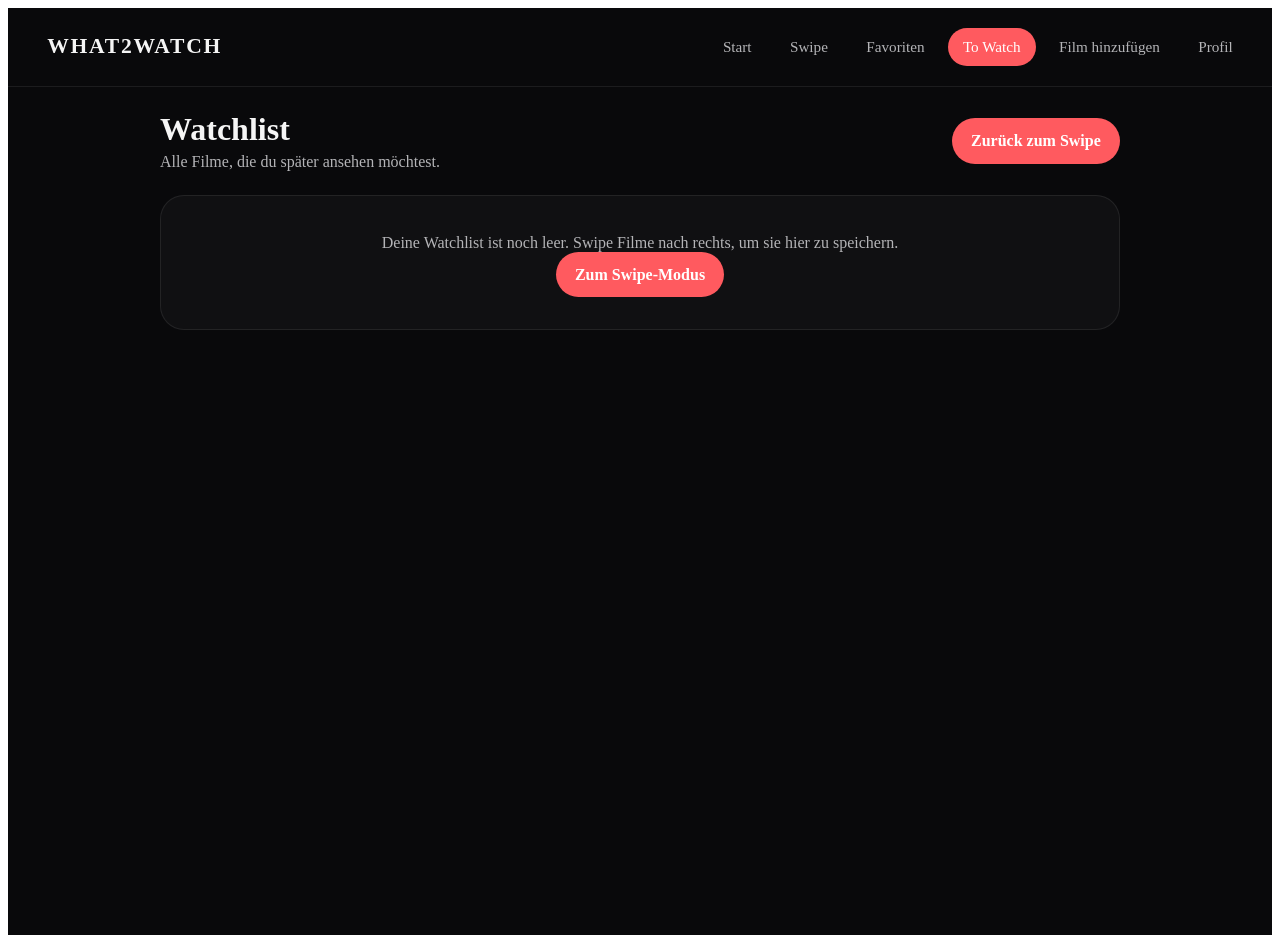
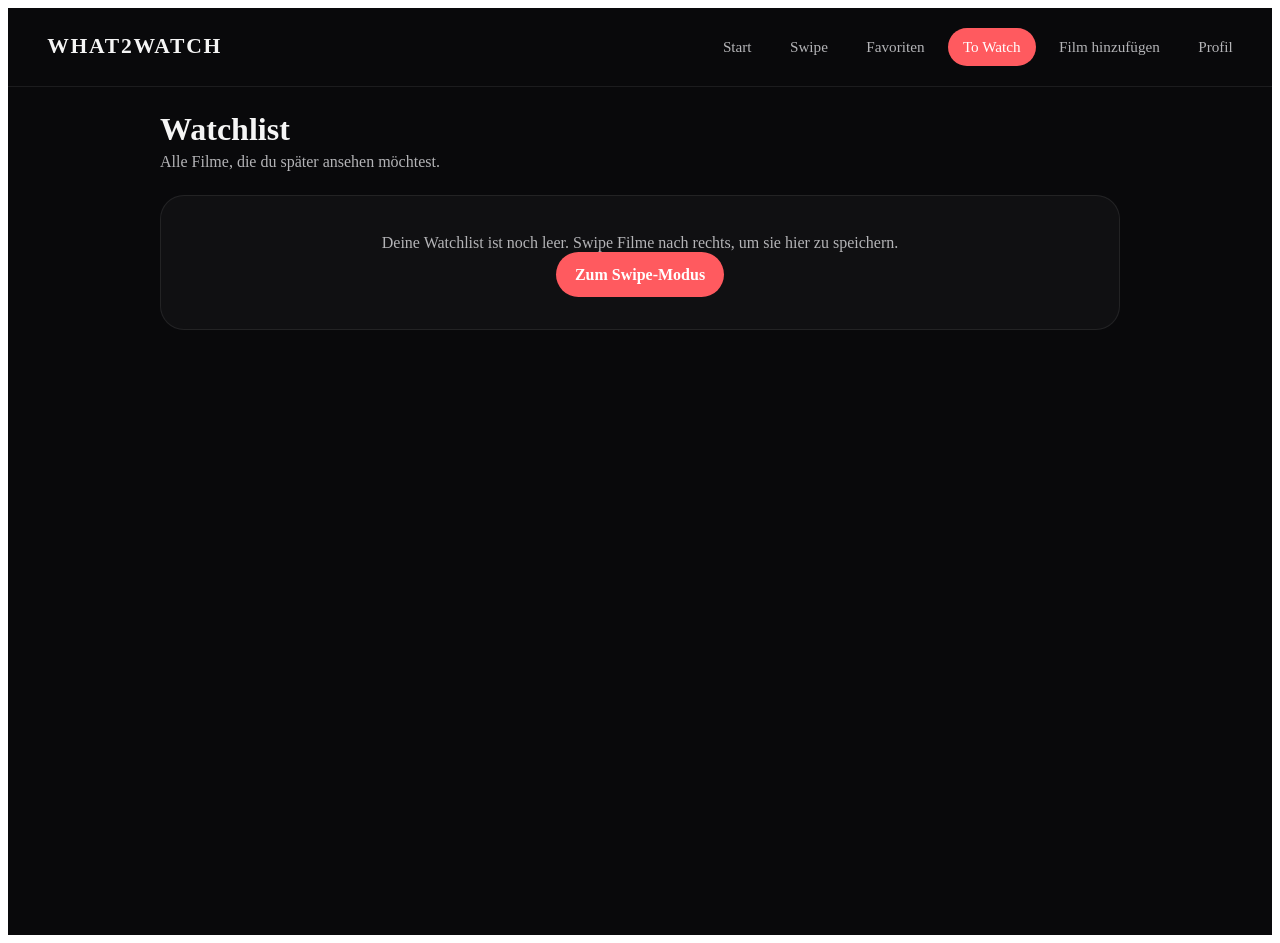
Before and after one commit to EmreOkay33/What2Watch, a SvelteKit app: page /watchlist in a window 1280 px wide. Built offline with nearby package versions, Linux system fonts and the light colour scheme.

Commit message:
Remove redundant back-to-swipe button from watchlist page

```diff
--- a/src/routes/watchlist/+page.svelte
+++ b/src/routes/watchlist/+page.svelte
@@ -22,7 +22,6 @@
         <h1>Watchlist</h1>
         <p>Alle Filme, die du später ansehen möchtest.</p>
       </div>
-      <a href="/swipe" class="action-link">Zurück zum Swipe</a>
     </header>
 
     {#if $watchlist.length === 0}
```
